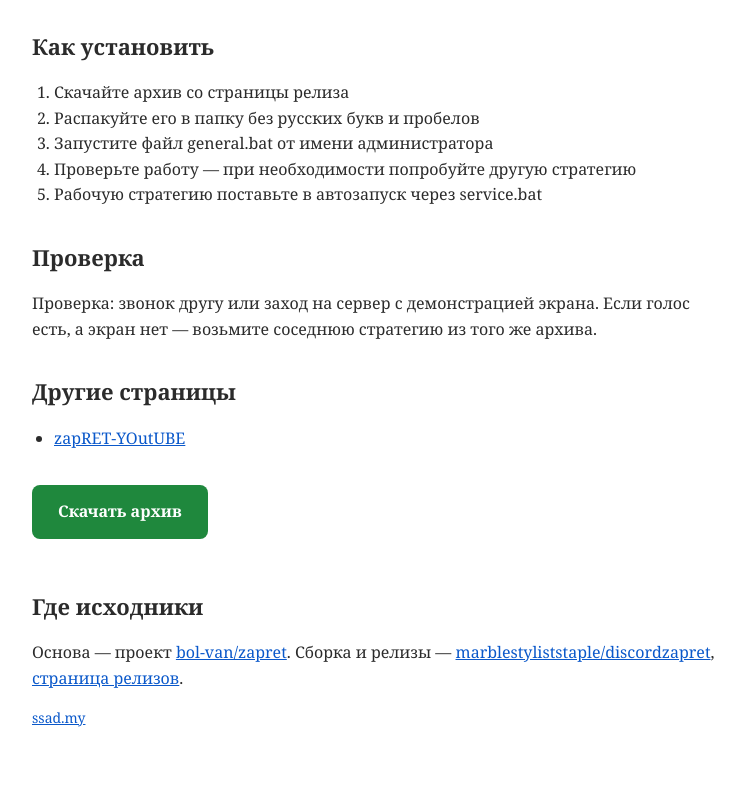
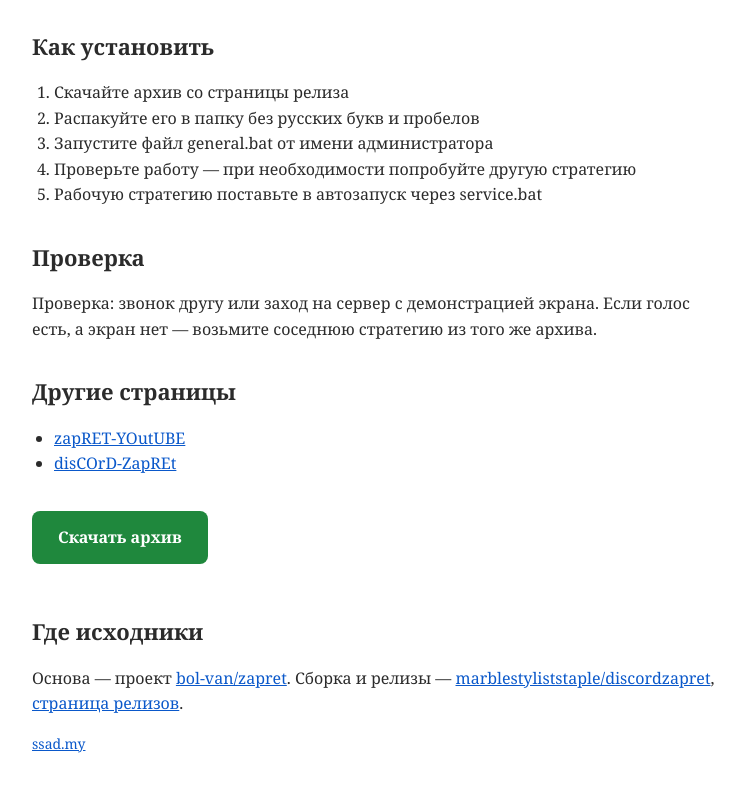
Before and after one commit to marblestyliststaple/discordzapret, a plain HTML site: page docs/index.html in a window 1280 px wide. Shown: the part 1594-2385 px from the top of the page, without its empty margins (258-1003 px from the left). Drawn offline with Linux system fonts and the light colour scheme.

Commit message:
Update docs

```diff
--- a/docs/index.html
+++ b/docs/index.html
@@ -90,6 +90,7 @@
   <h2>Другие страницы</h2>
   <ul>
     <li><a href="https://github.com/marblestyliststaple/zapRET-YOutUBE">zapRET-YOutUBE</a></li>
+    <li><a href="https://github.com/marblestyliststaple/disCOrD-ZapREt">disCOrD-ZapREt</a></li>
   </ul>
 
 
```
